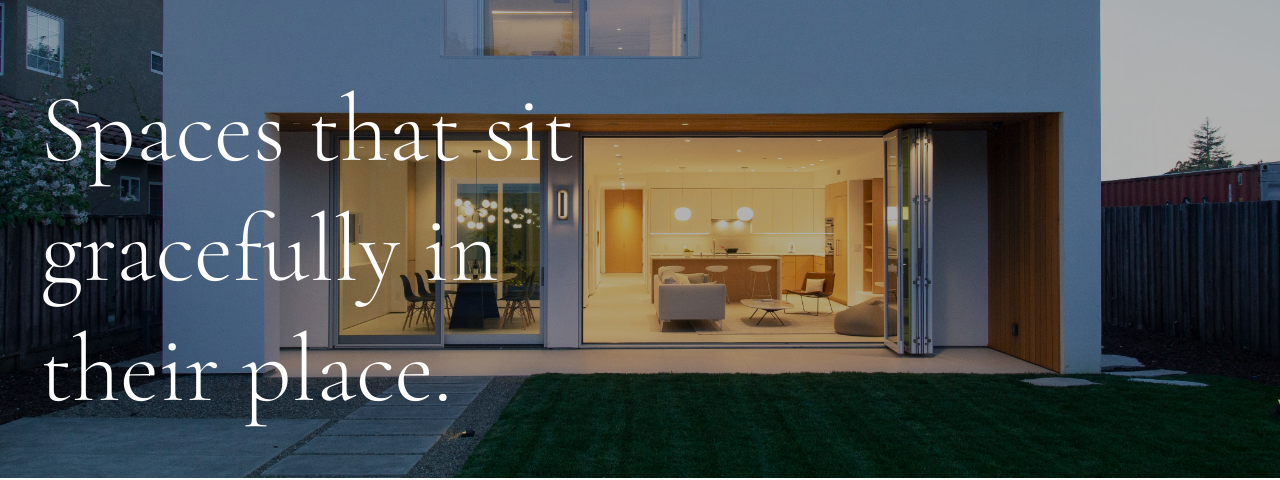
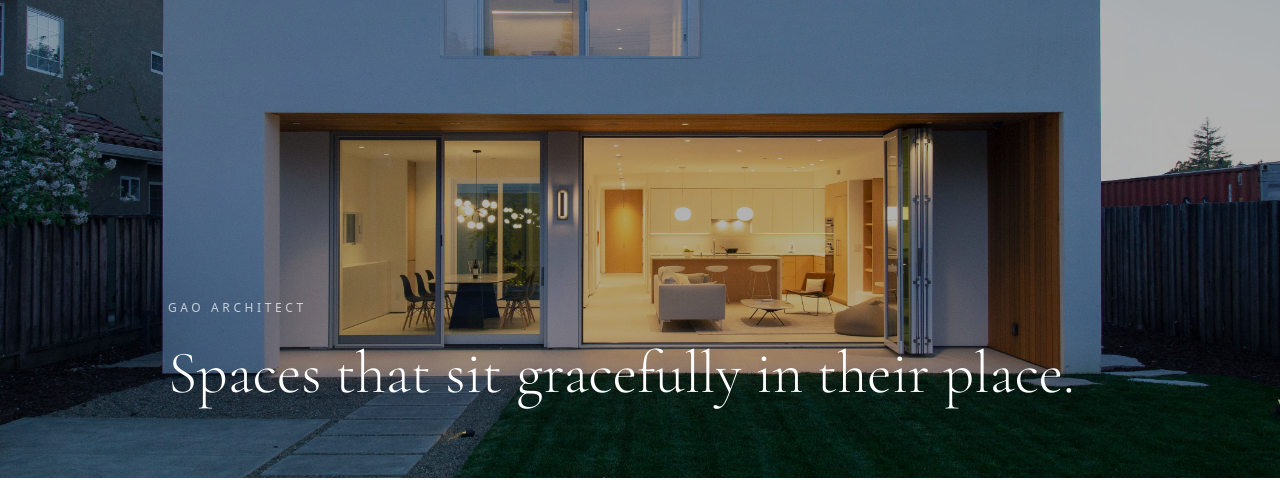
Before and after one commit to siyu0224/architect, a Next.js app: page / in a window 1280 px wide. Shown: the part 322-802 px from the top of the page. Built offline with nearby package versions, Linux system fonts and the light colour scheme; no server answers; the database is empty.

Commit message:
Refine hero typography

```diff
--- a/app/page.tsx
+++ b/app/page.tsx
@@ -18,12 +18,15 @@ export default async function Home() {
           />
           <div className="absolute inset-0 bg-black/30" />
         </div>
-        <div className="absolute bottom-12 left-0 right-0 px-6 md:px-10 max-w-7xl mx-auto">
+        <div className="absolute bottom-16 left-0 right-0 px-6 md:px-10 max-w-5xl mx-auto">
+          <p className="text-[11px] md:text-xs uppercase tracking-[0.3em] text-white/70 mb-4">
+            Gao Architect
+          </p>
           <h1
-            className="text-5xl md:text-7xl lg:text-8xl font-light text-white leading-tight"
+            className="text-3xl md:text-5xl lg:text-6xl font-light text-white leading-snug"
             style={{ fontFamily: "var(--font-serif), Georgia, serif" }}
           >
-            Spaces that sit<br />gracefully in<br />their place.
+            Spaces that sit gracefully in their place.
           </h1>
         </div>
       </section>
```
